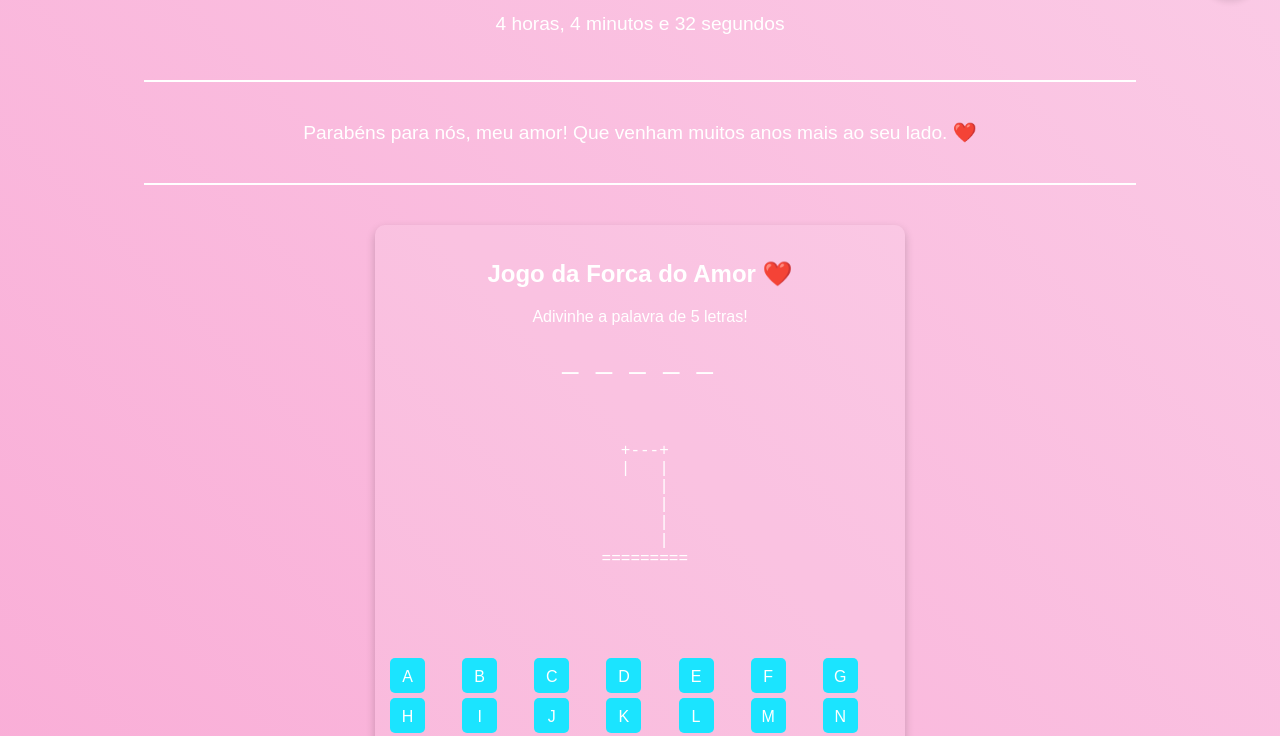
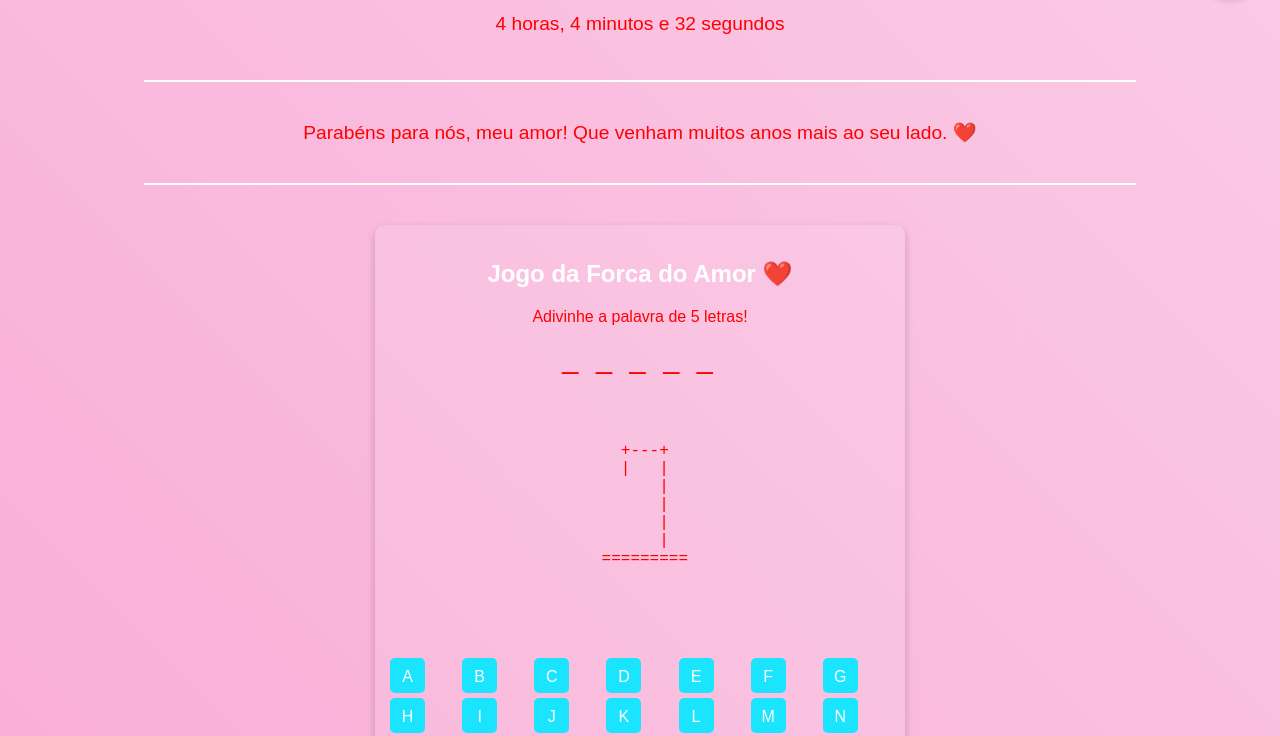
Before and after one commit to kilats2/site, a plain HTML site: page index.html in a window 1280 px wide. Shown: the part 782-1518 px from the top of the page. Drawn offline with Linux system fonts and the light colour scheme.

Commit message:
Update styles.css

```diff
--- a/styles.css
+++ b/styles.css
@@ -5,7 +5,7 @@
             background: linear-gradient(45deg, #D4A6E2, #F9A8D4, #FBCFE8, #FFD700);
             background-size: 300% 300%;
             animation: gradient 10s ease infinite; /* Efeito de animação suave */
-            color: white;
+            color: red;
             display: flex;
             flex-direction: column;
             align-items: center;
@@ -103,6 +103,8 @@
             color: red;
             animation: fall 5s linear infinite;
             pointer-events: none;
+            filter: brightness(1);  /* Mantém a cor sem "ascender" */
+
         }
 
      @keyframes fall {
```
